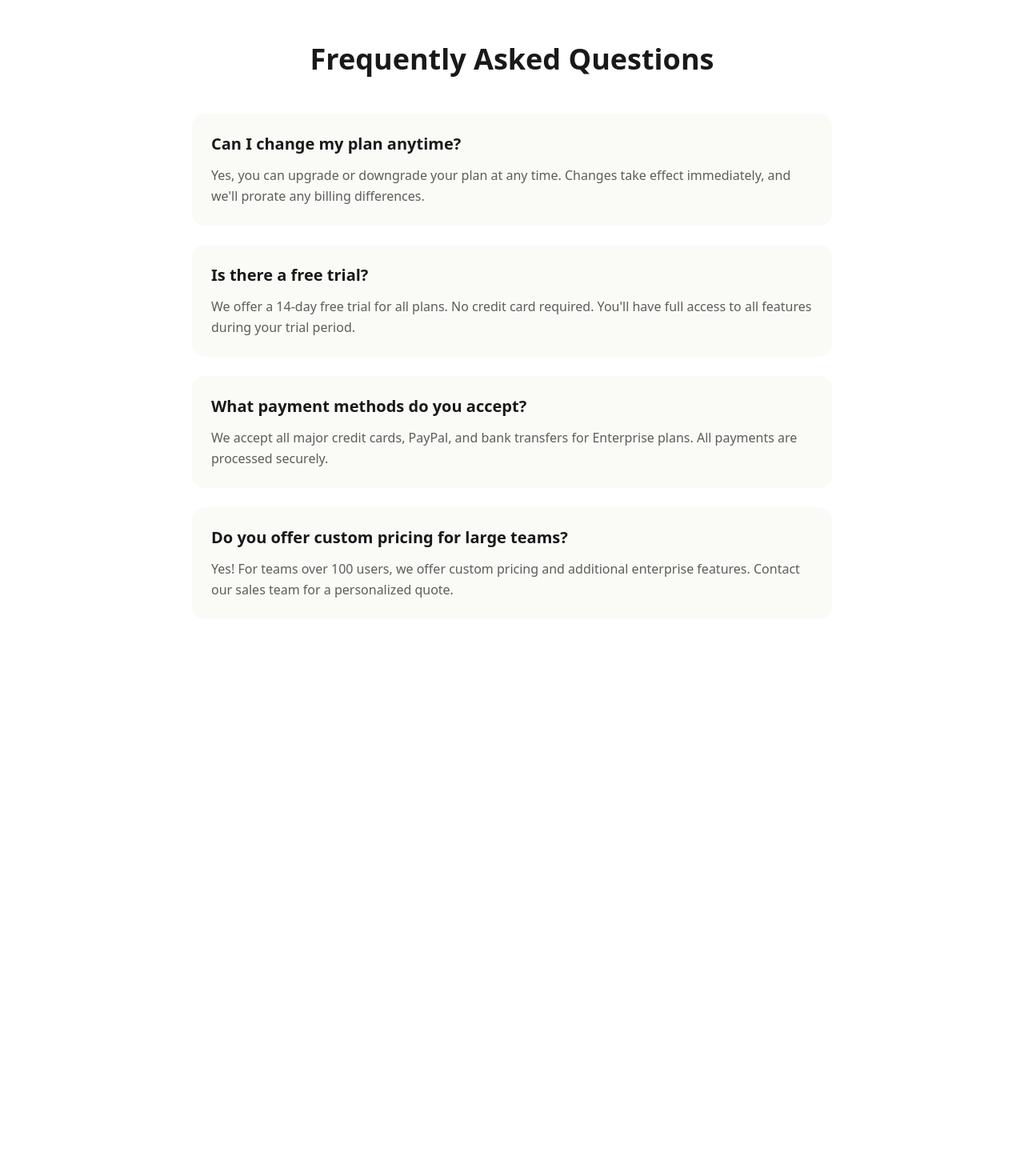
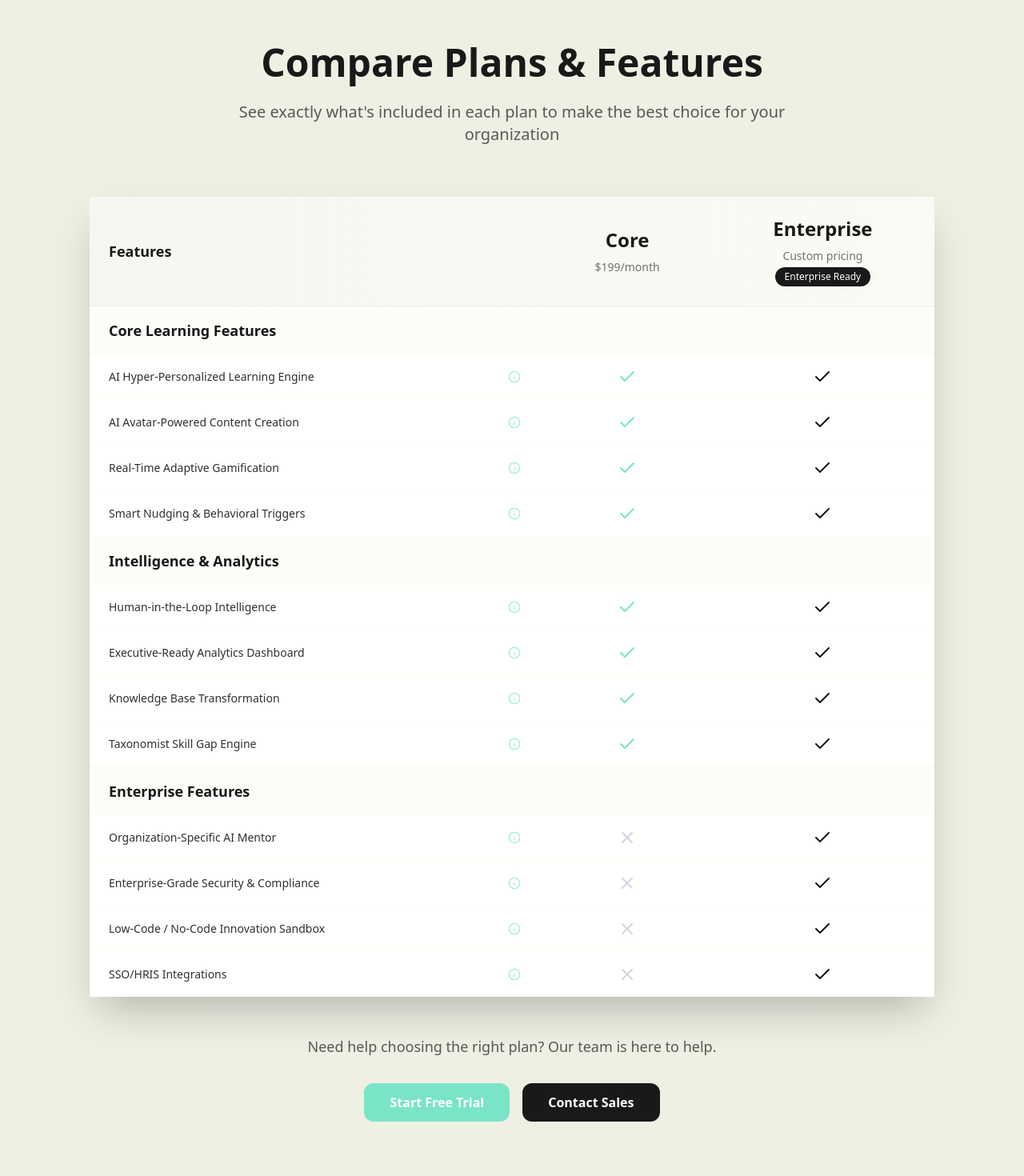
Before and after one commit to kkarakas-lxera/lxera-vision-platform, a React (Vite) app: page /pricing in a window 1280 px wide. Shown: the part 1200-2670 px from the top of the page at 80% size. Before the commit the page ends 2070 px from the top, so only its background shows below. Built offline with nearby package versions, Linux system fonts and the light colour scheme.

Commit message:
Add LXERA Compare Plans & Features section
Create a new section to compare LXERA plans and features.

```diff
--- /dev/null
+++ b/src/components/PlanComparisonSection.tsx
@@ -0,0 +1,177 @@
+
+import { Check, X, Info } from "lucide-react";
+import { Tooltip, TooltipContent, TooltipProvider, TooltipTrigger } from "@/components/ui/tooltip";
+import { Card, CardContent } from "@/components/ui/card";
+import { Table, TableBody, TableCell, TableHead, TableHeader, TableRow } from "@/components/ui/table";
+
+const PlanComparisonSection = () => {
+  const featureExplanations: {[key: string]: string} = {
+    "AI Hyper-Personalized Learning Engine": "Adapts learning based on role, behavior, and goals using LLMs and RAG.",
+    "AI Avatar-Powered Content Creation": "Generate dynamic video lessons with lifelike avatars.",
+    "Real-Time Adaptive Gamification": "Game mechanics adjust to each learner's behavior and progress.",
+    "Smart Nudging & Behavioral Triggers": "Nudges and reminders based on user behavior via Slack/email.",
+    "Human-in-the-Loop Intelligence": "Combine scalable AI with human review for high-trust learning.",
+    "Executive-Ready Analytics Dashboard": "Visualize outcomes and innovation metrics across departments.",
+    "Knowledge Base Transformation": "Turn SOPs and reports into microlearning modules.",
+    "Taxonomist Skill Gap Engine": "Automatically detects role-based skill gaps and maps them to personalized learning paths.",
+    "Organization-Specific AI Mentor": "Private AI chatbot trained on your company's content to support contextual, role-specific learning.",
+    "Enterprise-Grade Security & Compliance": "SOC2 & GDPR aligned, encryption, role-based access.",
+    "Low-Code / No-Code Innovation Sandbox": "Enable bottom-up innovation through app building and automation.",
+    "SSO/HRIS Integrations": "Sync with HR systems to personalize content by job role."
+  };
+
+  const comparisonFeatures = [
+    {
+      category: "Core Learning Features",
+      features: [
+        { name: "AI Hyper-Personalized Learning Engine", core: true, enterprise: true },
+        { name: "AI Avatar-Powered Content Creation", core: true, enterprise: true },
+        { name: "Real-Time Adaptive Gamification", core: true, enterprise: true },
+        { name: "Smart Nudging & Behavioral Triggers", core: true, enterprise: true },
+      ]
+    },
+    {
+      category: "Intelligence & Analytics",
+      features: [
+        { name: "Human-in-the-Loop Intelligence", core: true, enterprise: true },
+        { name: "Executive-Ready Analytics Dashboard", core: true, enterprise: true },
+        { name: "Knowledge Base Transformation", core: true, enterprise: true },
+        { name: "Taxonomist Skill Gap Engine", core: true, enterprise: true },
+      ]
+    },
+    {
+      category: "Enterprise Features",
+      features: [
+        { name: "Organization-Specific AI Mentor", core: false, enterprise: true },
+        { name: "Enterprise-Grade Security & Compliance", core: false, enterprise: true },
+        { name: "Low-Code / No-Code Innovation Sandbox", core: false, enterprise: true },
+        { name: "SSO/HRIS Integrations", core: false, enterprise: true },
+      ]
+    }
+  ];
+
+  return (
+    <TooltipProvider>
+      <div className="py-16 lg:py-24 bg-smart-beige/30">
+        <div className="max-w-6xl mx-auto px-6 lg:px-12">
+          {/* Section Header */}
+          <div className="text-center mb-16">
+            <h2 className="text-3xl lg:text-5xl font-bold text-business-black mb-6">
+              Compare Plans & Features
+            </h2>
+            <p className="text-xl text-business-black/70 max-w-3xl mx-auto">
+              See exactly what's included in each plan to make the best choice for your organization
+            </p>
+          </div>
+
+          {/* Comparison Table */}
+          <Card className="overflow-hidden shadow-2xl border-0 bg-white/95 backdrop-blur-sm">
+            <CardContent className="p-0">
+              <Table>
+                <TableHeader>
+                  <TableRow className="border-b-2 border-smart-beige bg-gradient-to-r from-smart-beige/50 to-smart-beige/30">
+                    <TableHead className="text-left py-6 px-6 text-lg font-bold text-business-black">
+                      Features
+                    </TableHead>
+                    <TableHead className="text-center py-6 px-6">
+                      <div className="text-center">
+                        <div className="text-2xl font-bold text-business-black mb-2">Core</div>
+                        <div className="text-sm text-business-black/60">$199/month</div>
+                      </div>
+                    </TableHead>
+                    <TableHead className="text-center py-6 px-6">
+                      <div className="text-center">
+                        <div className="text-2xl font-bold text-business-black mb-2">Enterprise</div>
+                        <div className="text-sm text-business-black/60">Custom pricing</div>
+                        <div className="inline-block bg-business-black text-white text-xs px-3 py-1 rounded-full mt-1">
+                          Enterprise Ready
+                        </div>
+                      </div>
+                    </TableHead>
+                  </TableRow>
+                </TableHeader>
+                <TableBody>
+                  {comparisonFeatures.map((category, categoryIndex) => (
+                    <>
+                      {/* Category Header */}
+                      <TableRow key={`category-${categoryIndex}`} className="bg-smart-beige/20 border-0">
+                        <TableCell colSpan={3} className="py-4 px-6">
+                          <h3 className="text-lg font-semibold text-business-black">
+                            {category.category}
+                          </h3>
+                        </TableCell>
+                      </TableRow>
+
+                      {/* Category Features */}
+                      {category.features.map((feature, featureIndex) => (
+                        <TableRow
+                          key={`${categoryIndex}-${featureIndex}`}
+                          className="border-b border-smart-beige/30 hover:bg-smart-beige/10 transition-colors duration-200"
+                        >
+                          <TableCell className="py-4 px-6">
+                            <div className="flex items-center">
+                              <span className="font-medium text-business-black/90 flex-1">
+                                {feature.name}
+                              </span>
+                              {featureExplanations[feature.name] && (
+                                <Tooltip>
+                                  <TooltipTrigger asChild>
+                                    <button className="ml-2 p-1 hover:bg-future-green/10 rounded-full transition-all duration-200 hover:scale-110 group">
+                                      <Info className="h-4 w-4 text-future-green/70 group-hover:text-future-green transition-colors duration-200" />
+                                    </button>
+                                  </TooltipTrigger>
+                                  <TooltipContent
+                                    side="right"
+                                    className="max-w-xs bg-white border border-future-green/20 shadow-lg p-3 text-sm text-business-black/80"
+                                    sideOffset={8}
+                                  >
+                                    {featureExplanations[feature.name]}
+                                  </TooltipContent>
+                                </Tooltip>
+                              )}
+                            </div>
+                          </TableCell>
+                          <TableCell className="py-4 px-6 text-center">
+                            {feature.core ? (
+                              <Check className="h-6 w-6 text-future-green mx-auto" />
+                            ) : (
+                              <X className="h-6 w-6 text-gray-300 mx-auto" />
+                            )}
+                          </TableCell>
+                          <TableCell className="py-4 px-6 text-center">
+                            {feature.enterprise ? (
+                              <Check className="h-6 w-6 text-business-black mx-auto" />
+                            ) : (
+                              <X className="h-6 w-6 text-gray-300 mx-auto" />
+                            )}
+                          </TableCell>
+                        </TableRow>
+                      ))}
+                    </>
+                  ))}
+                </TableBody>
+              </Table>
+            </CardContent>
+          </Card>
+
+          {/* Call-to-Action */}
+          <div className="text-center mt-12">
+            <p className="text-lg text-business-black/70 mb-8">
+              Need help choosing the right plan? Our team is here to help.
+            </p>
+            <div className="flex flex-col sm:flex-row gap-4 justify-center">
+              <button className="bg-future-green hover:bg-future-green/90 text-white px-8 py-3 rounded-xl font-semibold transition-all duration-300 hover:scale-105 hover:shadow-lg hover:shadow-future-green/25">
+                Start Free Trial
+              </button>
+              <button className="bg-business-black hover:bg-business-black/90 text-white px-8 py-3 rounded-xl font-semibold transition-all duration-300 hover:scale-105 hover:shadow-lg hover:shadow-business-black/25">
+                Contact Sales
+              </button>
+            </div>
+          </div>
+        </div>
+      </div>
+    </TooltipProvider>
+  );
+};
+
+export default PlanComparisonSection;
--- a/src/pages/Pricing.tsx
+++ b/src/pages/Pricing.tsx
@@ -1,8 +1,8 @@
-
 import { Button } from "@/components/ui/button";
 import { Check, Info, ChevronDown, Star, Zap } from "lucide-react";
 import { Tooltip, TooltipContent, TooltipProvider, TooltipTrigger } from "@/components/ui/tooltip";
 import { useState } from "react";
+import PlanComparisonSection from "@/components/PlanComparisonSection";
 
 const Pricing = () => {
   const featureExplanations: {[key: string]: string} = {
@@ -172,6 +172,9 @@ const Pricing = () => {
           </div>
         </div>
 
+        {/* Plan Comparison Section */}
+        <PlanComparisonSection />
+
         {/* Enhanced FAQ Section */}
         <div className="py-16 lg:py-24 bg-white">
           <div className="max-w-4xl mx-auto px-6 lg:px-12">
```
